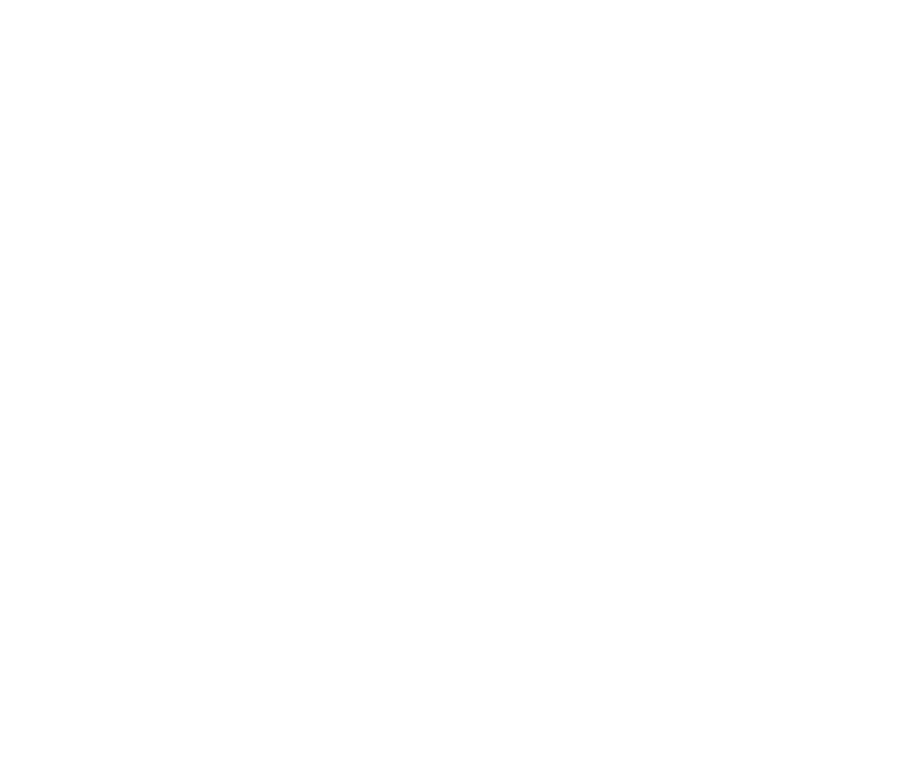
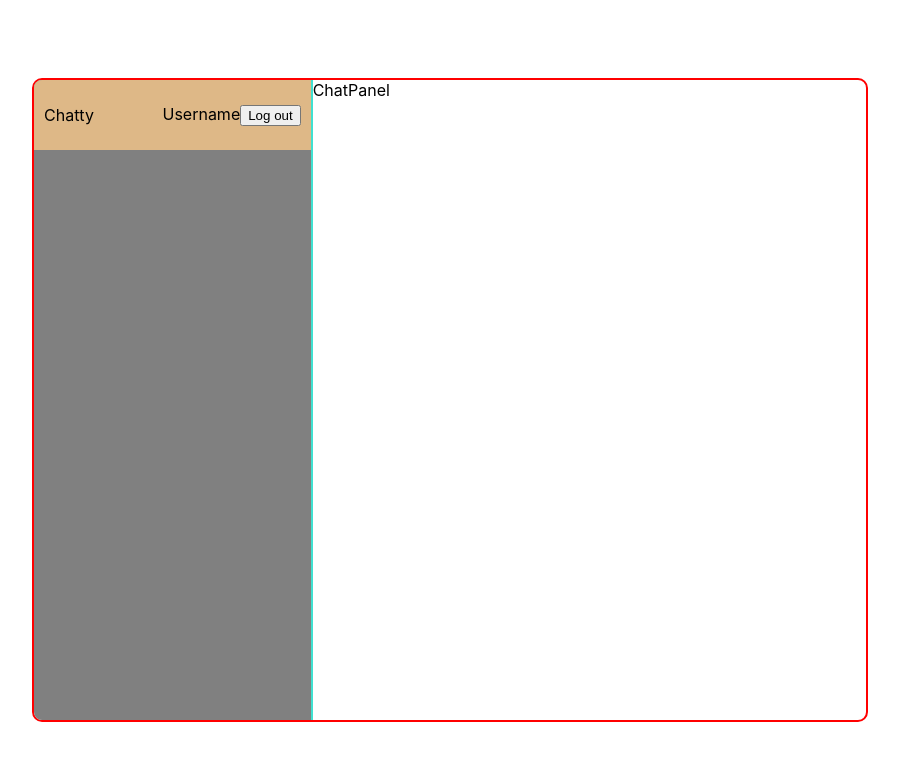
Before and after one commit to allysanfoot/Chatty, a React (Create React App) app: page / in a window 1280 px wide. Shown: the top 760 px of the page, without its empty margins (190-1089 px from the left). Built offline with nearby package versions, Linux system fonts and the light colour scheme.

Commit message:
building sidebar and navigation

```diff
--- a/src/components/ChatPanel.jsx
+++ b/src/components/ChatPanel.jsx
@@ -2,8 +2,8 @@
 
 const ChatPanel = () => {
     return (
-        <div>
-            {/* Your chat panel content goes here */}
+        <div className='chatPanel'>
+            ChatPanel
         </div>
     );
 };
--- a/src/components/Navigation.jsx
+++ b/src/components/Navigation.jsx
@@ -2,7 +2,14 @@
 
 const Navigation = () => {
     return (
-        <div>Navigation</div>
+        <div className='navigation'>
+            <span className='logo'>Chatty</span>
+            <div className="user">
+                <img src='' alt=''/>
+                <span>Username</span>
+                <button>Log out</button>
+            </div>
+        </div>
     )
 }
 
--- a/src/components/Sidebar.jsx
+++ b/src/components/Sidebar.jsx
@@ -1,9 +1,10 @@
 import React from 'react';
+import Navigation from './Navigation';
 
 function Sidebar() {
     return (
-        <div>
-            {/* Your sidebar content goes here */}
+        <div className='sidebar'>
+            <Navigation />
         </div>
     );
 }
--- a/src/index.scss
+++ b/src/index.scss
@@ -75,3 +75,40 @@
         }
     }
 }
+
+.home{
+    align-items: center;
+    background-color: white;
+    display: flex;
+    height: 100vh;
+    justify-content: center;
+
+    .container{
+        border: 2px solid red;
+        border-radius: 10px;
+        display: flex;
+        height: 80%;
+        overflow: hidden;
+        width: 65%;
+
+        .sidebar{
+            background-color: grey;
+            border-right: 2px solid turquoise;
+            flex: 1;
+
+            .navigation{
+                align-items: center;
+                background-color: burlywood;
+                color: black;
+                display: flex;
+                height: 50px;
+                justify-content: space-between;
+                padding: 10px;
+            }
+        }
+
+        .chatPanel{
+            flex: 2;
+        }
+    }
+}
--- a/src/pages/Home.jsx
+++ b/src/pages/Home.jsx
@@ -1,9 +1,14 @@
 import React from 'react'
+import Sidebar from '../components/Sidebar'
+import ChatPanel from '../components/ChatPanel'
 
 const Home = () => {
   return (
     <div className='home'>
-      <div className="container"></div>
+      <div className="container">
+        <Sidebar />
+        <ChatPanel />
+      </div>
     </div>
   )
 }
```
